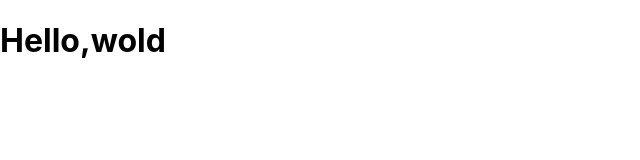
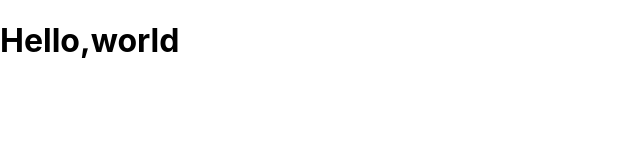
Before and after one commit to yoshiakiyamaguchi99/react--udemy, a React (Create React App) app: page / in a window 1280 px wide. Shown: the top 160 px of the page, without its empty margins (0-640 px from the left). Built offline with nearby package versions, Linux system fonts and the light colour scheme.

Commit message:
rを追加

```diff
--- a/src/App.js
+++ b/src/App.js
@@ -2,7 +2,7 @@
 
 
 function App() {
-  return <div><h1>Hello,wold</h1></div>
+  return <h1>Hello,world</h1>
 }
 
 export default App;
```
